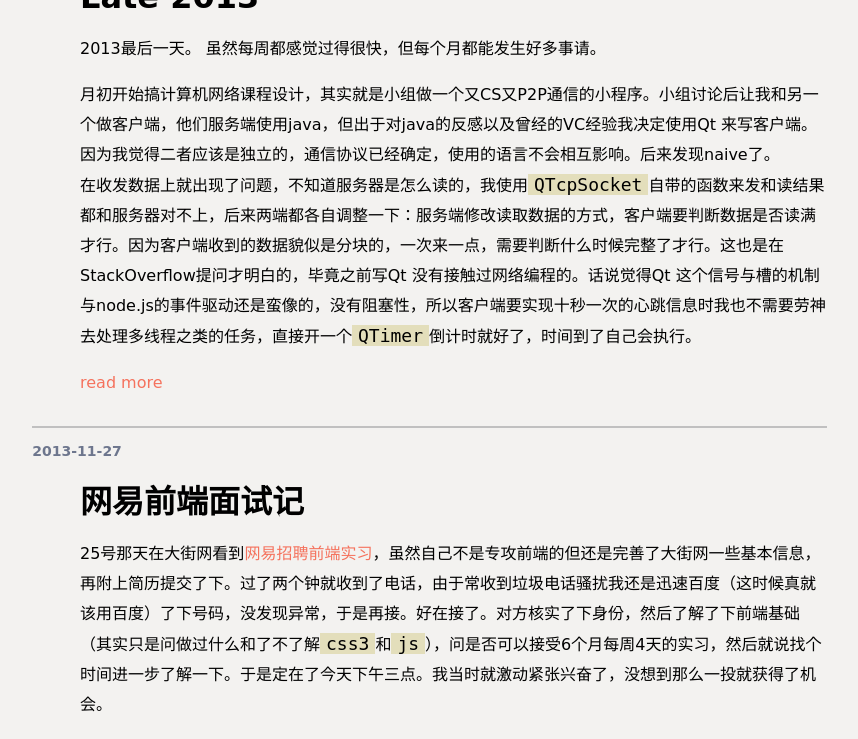
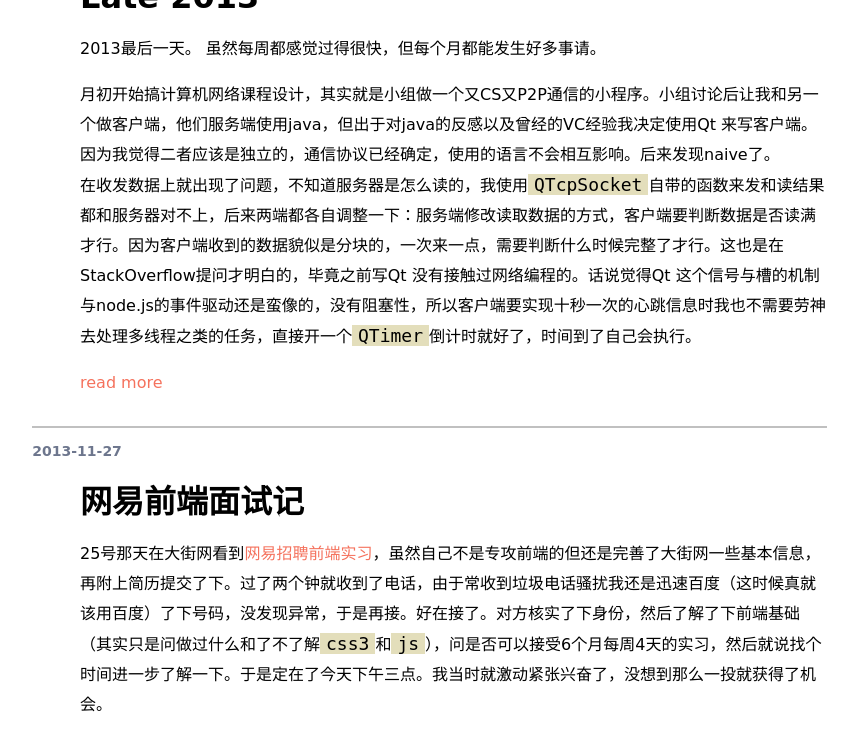
Before and after one commit to 0x0all/flask-blog, a Flask app: page / in a window 1280 px wide. Shown: the part 301-1040 px from the top of the page, without its empty margins (248-1106 px from the left). Run offline with Flask 2, Linux system fonts and the light colour scheme; data comes from the database, SQL or seed files in the repository; some web fonts are replaced.

Commit message:
change background-color

```diff
--- a/blog/static/css/main.css
+++ b/blog/static/css/main.css
@@ -2,7 +2,7 @@ html, body {
     margin: 0;
     padding: 0;
     height: 100%;
-    background-color: #f3f2f0;
+    background-color: #ffffff; /* #f3f2f0 */
     font-family: 'Overlock', cursive;
 }
 
```
